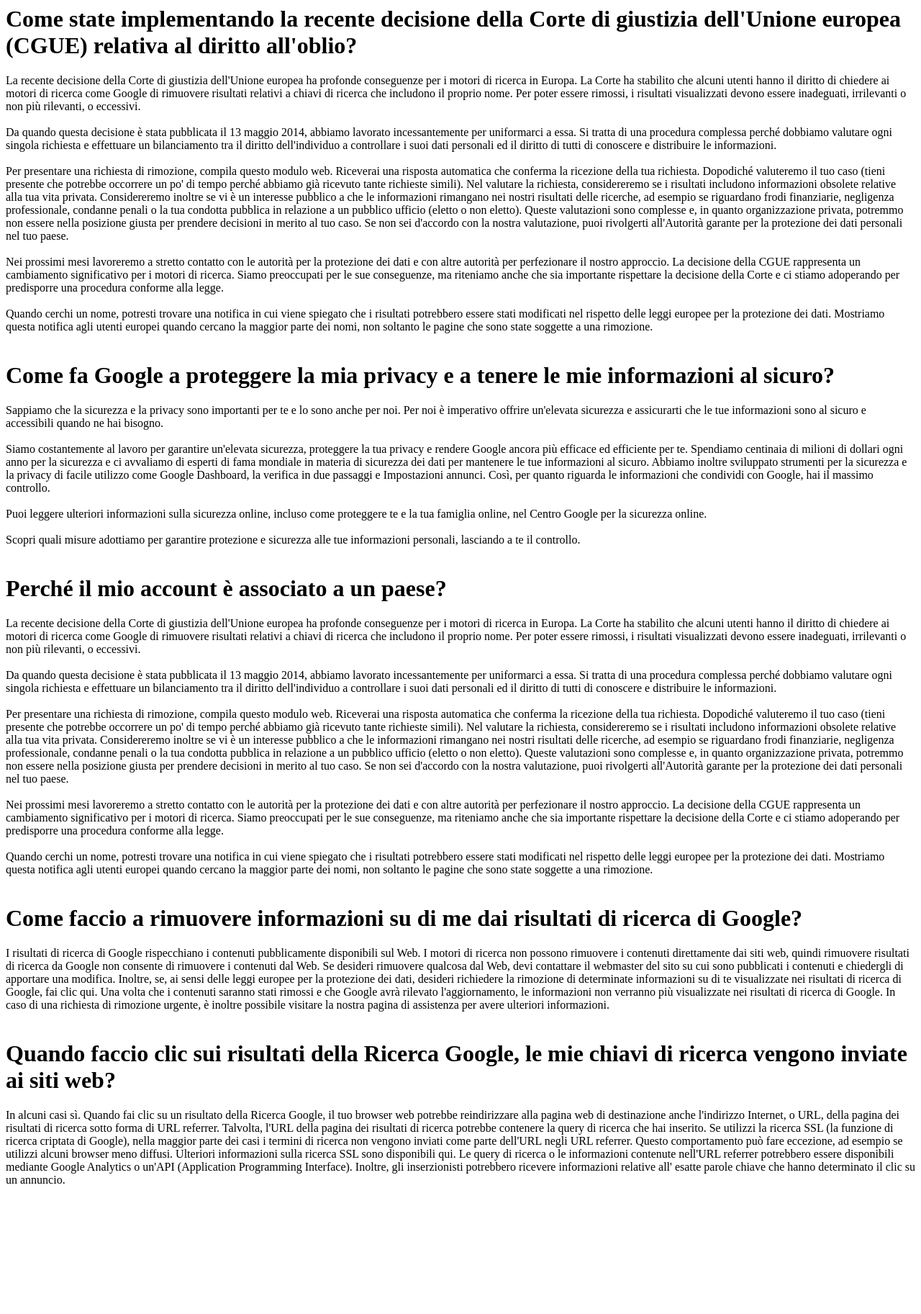
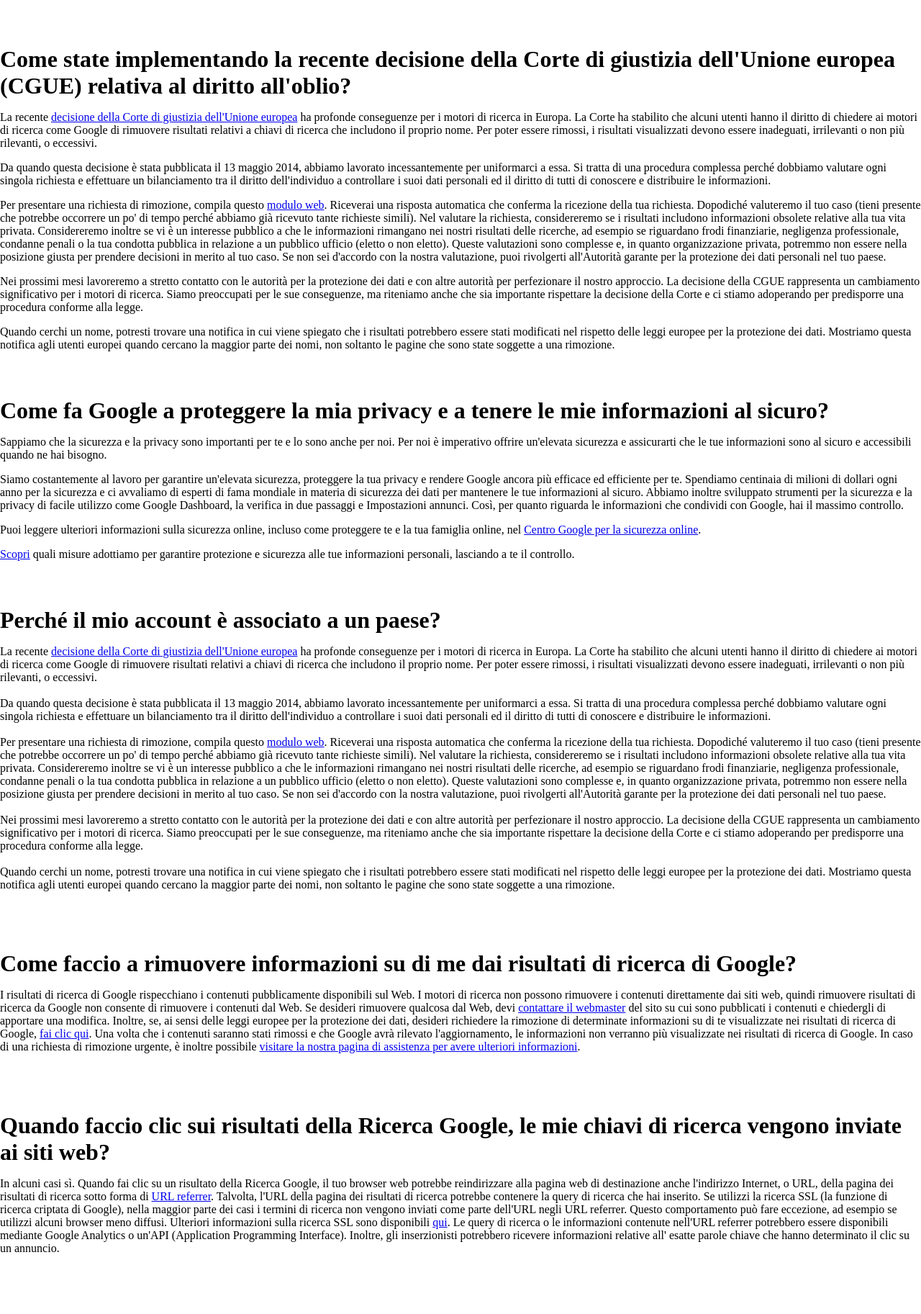
Before and after one commit to MGPasinetti/php-google-faq, a PHP site: page / in a window 1280 px wide. Shown: the whole page at 72% size. Before the commit the page ends 1644 px from the top, so only its background shows below. Run offline with PHP 8.4, Linux system fonts and the light colour scheme.

Commit message:
fixing with css

```diff
--- a/index.php
+++ b/index.php
@@ -5,15 +5,27 @@ Gestire il “Database” e la visualizzazione di queste domande e risposte con
 BONUS:
 Completare il resto della pagina. -->
 
+<!DOCTYPE html>
+<html lang="en">
+<head>
+    <meta charset="UTF-8">
+    <meta http-equiv="X-UA-Compatible" content="IE=edge">
+    <meta name="viewport" content="width=device-width, initial-scale=1.0">
+
+    <link rel="stylesheet" href="style.css">
+    <title>PHP Gogle FAQ</title>
+</head>
+<body>
+
 <?php
     $arrQandA = [
         [
             'Q' => "Come state implementando la recente decisione della Corte di giustizia dell'Unione europea (CGUE) relativa al diritto all'oblio?",
-            'A'=> "La recente <a>decisione della Corte di giustizia dell'Unione europea</a> ha profonde conseguenze per i motori di ricerca in Europa. La Corte ha stabilito che alcuni utenti hanno il diritto di chiedere ai motori di ricerca come Google di rimuovere risultati relativi a chiavi di ricerca che includono il proprio nome. Per poter essere rimossi, i risultati visualizzati devono essere inadeguati, irrilevanti o non più rilevanti, o eccessivi. <br><br>
-            Da quando questa decisione è stata pubblicata il 13 maggio 2014, abbiamo lavorato incessantemente per uniformarci a essa. Si tratta di una procedura complessa perché dobbiamo valutare ogni singola richiesta e effettuare un bilanciamento tra il diritto dell'individuo a controllare i suoi dati personali ed il diritto di tutti di conoscere e distribuire le informazioni. <br><br>
-            Per presentare una richiesta di rimozione, compila questo <a>modulo web<a>. Riceverai una risposta automatica che conferma la ricezione della tua richiesta. Dopodiché valuteremo il tuo caso (tieni presente che potrebbe occorrere un po' di tempo perché abbiamo già ricevuto tante richieste simili). Nel valutare la richiesta, considereremo se i risultati includono informazioni obsolete relative alla tua vita privata. Considereremo inoltre se vi è un interesse pubblico a che le informazioni rimangano nei nostri risultati delle ricerche, ad esempio se riguardano frodi finanziarie, negligenza professionale, condanne penali o la tua condotta pubblica in relazione a un pubblico ufficio (eletto o non eletto). Queste valutazioni sono complesse e, in quanto organizzazione privata, potremmo non essere nella posizione giusta per prendere decisioni in merito al tuo caso. Se non sei d'accordo con la nostra valutazione, puoi rivolgerti all'Autorità garante per la protezione dei dati personali nel tuo paese. <br><br>
-            Nei prossimi mesi lavoreremo a stretto contatto con le autorità per la protezione dei dati e con altre autorità per perfezionare il nostro approccio. La decisione della CGUE rappresenta un cambiamento significativo per i motori di ricerca. Siamo preoccupati per le sue conseguenze, ma riteniamo anche che sia importante rispettare la decisione della Corte e ci stiamo adoperando per predisporre una procedura conforme alla legge. <br><br>
-            Quando cerchi un nome, potresti trovare una notifica in cui viene spiegato che i risultati potrebbero essere stati modificati nel rispetto delle leggi europee per la protezione dei dati. Mostriamo questa notifica agli utenti europei quando cercano la maggior parte dei nomi, non soltanto le pagine che sono state soggette a una rimozione. <br><br>",
+            'A'=> "<p>La recente <a href='#'>decisione della Corte di giustizia dell'Unione europea</a> ha profonde conseguenze per i motori di ricerca in Europa. La Corte ha stabilito che alcuni utenti hanno il diritto di chiedere ai motori di ricerca come Google di rimuovere risultati relativi a chiavi di ricerca che includono il proprio nome. Per poter essere rimossi, i risultati visualizzati devono essere inadeguati, irrilevanti o non più rilevanti, o eccessivi.</p>
+            <p>Da quando questa decisione è stata pubblicata il 13 maggio 2014, abbiamo lavorato incessantemente per uniformarci a essa. Si tratta di una procedura complessa perché dobbiamo valutare ogni singola richiesta e effettuare un bilanciamento tra il diritto dell'individuo a controllare i suoi dati personali ed il diritto di tutti di conoscere e distribuire le informazioni.</p>
+            <p>Per presentare una richiesta di rimozione, compila questo <a href='#'>modulo web</a>. Riceverai una risposta automatica che conferma la ricezione della tua richiesta. Dopodiché valuteremo il tuo caso (tieni presente che potrebbe occorrere un po' di tempo perché abbiamo già ricevuto tante richieste simili). Nel valutare la richiesta, considereremo se i risultati includono informazioni obsolete relative alla tua vita privata. Considereremo inoltre se vi è un interesse pubblico a che le informazioni rimangano nei nostri risultati delle ricerche, ad esempio se riguardano frodi finanziarie, negligenza professionale, condanne penali o la tua condotta pubblica in relazione a un pubblico ufficio (eletto o non eletto). Queste valutazioni sono complesse e, in quanto organizzazione privata, potremmo non essere nella posizione giusta per prendere decisioni in merito al tuo caso. Se non sei d'accordo con la nostra valutazione, puoi rivolgerti all'Autorità garante per la protezione dei dati personali nel tuo paese.</p>
+            <p>Nei prossimi mesi lavoreremo a stretto contatto con le autorità per la protezione dei dati e con altre autorità per perfezionare il nostro approccio. La decisione della CGUE rappresenta un cambiamento significativo per i motori di ricerca. Siamo preoccupati per le sue conseguenze, ma riteniamo anche che sia importante rispettare la decisione della Corte e ci stiamo adoperando per predisporre una procedura conforme alla legge.</p>
+            <p>Quando cerchi un nome, potresti trovare una notifica in cui viene spiegato che i risultati potrebbero essere stati modificati nel rispetto delle leggi europee per la protezione dei dati. Mostriamo questa notifica agli utenti europei quando cercano la maggior parte dei nomi, non soltanto le pagine che sono state soggette a una rimozione.</p>",
             // 'subQandA' => [
             //     'subQ' => '',
             //     'subA' => ''
@@ -21,10 +33,10 @@ Completare il resto della pagina. -->
         ],
         [
             'Q' => "Come fa Google a proteggere la mia privacy e a tenere le mie informazioni al sicuro?",
-            'A'=> "Sappiamo che la sicurezza e la privacy sono importanti per te e lo sono anche per noi. Per noi è imperativo offrire un'elevata sicurezza e assicurarti che le tue informazioni sono al sicuro e accessibili quando ne hai bisogno. <br><br>
-            Siamo costantemente al lavoro per garantire un'elevata sicurezza, proteggere la tua privacy e rendere Google ancora più efficace ed efficiente per te. Spendiamo centinaia di milioni di dollari ogni anno per la sicurezza e ci avvaliamo di esperti di fama mondiale in materia di sicurezza dei dati per mantenere le tue informazioni al sicuro. Abbiamo inoltre sviluppato strumenti per la sicurezza e la privacy di facile utilizzo come Google Dashboard, la verifica in due passaggi e Impostazioni annunci. Così, per quanto riguarda le informazioni che condividi con Google, hai il massimo controllo. <br><br>
-            Puoi leggere ulteriori informazioni sulla sicurezza online, incluso come proteggere te e la tua famiglia online, nel <a>Centro Google per la sicurezza online.</a> <br><br>
-            <a>Scopri</a> quali misure adottiamo per garantire protezione e sicurezza alle tue informazioni personali, lasciando a te il controllo. <br><br>",
+            'A'=> "<p>Sappiamo che la sicurezza e la privacy sono importanti per te e lo sono anche per noi. Per noi è imperativo offrire un'elevata sicurezza e assicurarti che le tue informazioni sono al sicuro e accessibili quando ne hai bisogno.</p>
+            <p>Siamo costantemente al lavoro per garantire un'elevata sicurezza, proteggere la tua privacy e rendere Google ancora più efficace ed efficiente per te. Spendiamo centinaia di milioni di dollari ogni anno per la sicurezza e ci avvaliamo di esperti di fama mondiale in materia di sicurezza dei dati per mantenere le tue informazioni al sicuro. Abbiamo inoltre sviluppato strumenti per la sicurezza e la privacy di facile utilizzo come Google Dashboard, la verifica in due passaggi e Impostazioni annunci. Così, per quanto riguarda le informazioni che condividi con Google, hai il massimo controllo.</p>
+            <p>Puoi leggere ulteriori informazioni sulla sicurezza online, incluso come proteggere te e la tua famiglia online, nel <a href='#'>Centro Google per la sicurezza online</a>.</p>
+            <p><a href='#'>Scopri</a> quali misure adottiamo per garantire protezione e sicurezza alle tue informazioni personali, lasciando a te il controllo.</p>",
             // 'subQandA' => [
             //     'subQ' => '',
             //     'subA' => ''
@@ -32,9 +44,9 @@ Completare il resto della pagina. -->
         ],
         [
             'Q' => "Perché il mio account è associato a un paese?",
-            'A'=> "La recente <a>decisione della Corte di giustizia dell'Unione europea</a> ha profonde conseguenze per i motori di ricerca in Europa. La Corte ha stabilito che alcuni utenti hanno il diritto di chiedere ai motori di ricerca come Google di rimuovere risultati relativi a chiavi di ricerca che includono il proprio nome. Per poter essere rimossi, i risultati visualizzati devono essere inadeguati, irrilevanti o non più rilevanti, o eccessivi. <br><br>
+            'A'=> "La recente <a href='#'>decisione della Corte di giustizia dell'Unione europea</a> ha profonde conseguenze per i motori di ricerca in Europa. La Corte ha stabilito che alcuni utenti hanno il diritto di chiedere ai motori di ricerca come Google di rimuovere risultati relativi a chiavi di ricerca che includono il proprio nome. Per poter essere rimossi, i risultati visualizzati devono essere inadeguati, irrilevanti o non più rilevanti, o eccessivi. <br><br>
             Da quando questa decisione è stata pubblicata il 13 maggio 2014, abbiamo lavorato incessantemente per uniformarci a essa. Si tratta di una procedura complessa perché dobbiamo valutare ogni singola richiesta e effettuare un bilanciamento tra il diritto dell'individuo a controllare i suoi dati personali ed il diritto di tutti di conoscere e distribuire le informazioni. <br><br>
-            Per presentare una richiesta di rimozione, compila questo <a>modulo web<a>. Riceverai una risposta automatica che conferma la ricezione della tua richiesta. Dopodiché valuteremo il tuo caso (tieni presente che potrebbe occorrere un po' di tempo perché abbiamo già ricevuto tante richieste simili). Nel valutare la richiesta, considereremo se i risultati includono informazioni obsolete relative alla tua vita privata. Considereremo inoltre se vi è un interesse pubblico a che le informazioni rimangano nei nostri risultati delle ricerche, ad esempio se riguardano frodi finanziarie, negligenza professionale, condanne penali o la tua condotta pubblica in relazione a un pubblico ufficio (eletto o non eletto). Queste valutazioni sono complesse e, in quanto organizzazione privata, potremmo non essere nella posizione giusta per prendere decisioni in merito al tuo caso. Se non sei d'accordo con la nostra valutazione, puoi rivolgerti all'Autorità garante per la protezione dei dati personali nel tuo paese. <br><br>
+            Per presentare una richiesta di rimozione, compila questo <a href='#'>modulo web</a>. Riceverai una risposta automatica che conferma la ricezione della tua richiesta. Dopodiché valuteremo il tuo caso (tieni presente che potrebbe occorrere un po' di tempo perché abbiamo già ricevuto tante richieste simili). Nel valutare la richiesta, considereremo se i risultati includono informazioni obsolete relative alla tua vita privata. Considereremo inoltre se vi è un interesse pubblico a che le informazioni rimangano nei nostri risultati delle ricerche, ad esempio se riguardano frodi finanziarie, negligenza professionale, condanne penali o la tua condotta pubblica in relazione a un pubblico ufficio (eletto o non eletto). Queste valutazioni sono complesse e, in quanto organizzazione privata, potremmo non essere nella posizione giusta per prendere decisioni in merito al tuo caso. Se non sei d'accordo con la nostra valutazione, puoi rivolgerti all'Autorità garante per la protezione dei dati personali nel tuo paese. <br><br>
             Nei prossimi mesi lavoreremo a stretto contatto con le autorità per la protezione dei dati e con altre autorità per perfezionare il nostro approccio. La decisione della CGUE rappresenta un cambiamento significativo per i motori di ricerca. Siamo preoccupati per le sue conseguenze, ma riteniamo anche che sia importante rispettare la decisione della Corte e ci stiamo adoperando per predisporre una procedura conforme alla legge. <br><br>
             Quando cerchi un nome, potresti trovare una notifica in cui viene spiegato che i risultati potrebbero essere stati modificati nel rispetto delle leggi europee per la protezione dei dati. Mostriamo questa notifica agli utenti europei quando cercano la maggior parte dei nomi, non soltanto le pagine che sono state soggette a una rimozione. <br><br>",
             // 'subQandA' => [
@@ -44,7 +56,7 @@ Completare il resto della pagina. -->
         ],
         [
             'Q' => "Come faccio a rimuovere informazioni su di me dai risultati di ricerca di Google?",
-            'A'=> "I risultati di ricerca di Google rispecchiano i contenuti pubblicamente disponibili sul Web. I motori di ricerca non possono rimuovere i contenuti direttamente dai siti web, quindi rimuovere risultati di ricerca da Google non consente di rimuovere i contenuti dal Web. Se desideri rimuovere qualcosa dal Web, devi <a>contattare il webmaster</a> del sito su cui sono pubblicati i contenuti e chiedergli di apportare una modifica. Inoltre, se, ai sensi delle leggi europee per la protezione dei dati, desideri richiedere la rimozione di determinate informazioni su di te visualizzate nei risultati di ricerca di Google, <a>fai clic qui</a>. Una volta che i contenuti saranno stati rimossi e che Google avrà rilevato l'aggiornamento, le informazioni non verranno più visualizzate nei risultati di ricerca di Google. In caso di una richiesta di rimozione urgente, è inoltre possibile <a>visitare la nostra pagina di assistenza per avere ulteriori informazioni<a>.<br><br>",
+            'A'=> "I risultati di ricerca di Google rispecchiano i contenuti pubblicamente disponibili sul Web. I motori di ricerca non possono rimuovere i contenuti direttamente dai siti web, quindi rimuovere risultati di ricerca da Google non consente di rimuovere i contenuti dal Web. Se desideri rimuovere qualcosa dal Web, devi <a href='#'>contattare il webmaster</a> del sito su cui sono pubblicati i contenuti e chiedergli di apportare una modifica. Inoltre, se, ai sensi delle leggi europee per la protezione dei dati, desideri richiedere la rimozione di determinate informazioni su di te visualizzate nei risultati di ricerca di Google, <a href='#'>fai clic qui</a>. Una volta che i contenuti saranno stati rimossi e che Google avrà rilevato l'aggiornamento, le informazioni non verranno più visualizzate nei risultati di ricerca di Google. In caso di una richiesta di rimozione urgente, è inoltre possibile <a href='#'>visitare la nostra pagina di assistenza per avere ulteriori informazioni</a>.<br><br>",
             // 'subQandA' => [
             //     'subQ' => '',
             //     'subA' => ''
@@ -52,7 +64,7 @@ Completare il resto della pagina. -->
         ],
         [
             'Q' => "Quando faccio clic sui risultati della Ricerca Google, le mie chiavi di ricerca vengono inviate ai siti web?",
-            'A'=> "In alcuni casi sì. Quando fai clic su un risultato della Ricerca Google, il tuo browser web potrebbe reindirizzare alla pagina web di destinazione anche l'indirizzo Internet, o URL, della pagina dei risultati di ricerca sotto forma di <a>URL referrer</a>. Talvolta, l'URL della pagina dei risultati di ricerca potrebbe contenere la query di ricerca che hai inserito. Se utilizzi la ricerca SSL (la funzione di ricerca criptata di Google), nella maggior parte dei casi i termini di ricerca non vengono inviati come parte dell'URL negli URL referrer. Questo comportamento può fare eccezione, ad esempio se utilizzi alcuni browser meno diffusi. Ulteriori informazioni sulla ricerca SSL sono disponibili <a>qui</a>. Le query di ricerca o le informazioni contenute nell'URL referrer potrebbero essere disponibili mediante Google Analytics o un'API (Application Programming Interface). Inoltre, gli inserzionisti potrebbero ricevere informazioni relative all' esatte parole chiave che hanno determinato il clic su un annuncio. <br><br>",
+            'A'=> "In alcuni casi sì. Quando fai clic su un risultato della Ricerca Google, il tuo browser web potrebbe reindirizzare alla pagina web di destinazione anche l'indirizzo Internet, o URL, della pagina dei risultati di ricerca sotto forma di <a href='#'>URL referrer</a>. Talvolta, l'URL della pagina dei risultati di ricerca potrebbe contenere la query di ricerca che hai inserito. Se utilizzi la ricerca SSL (la funzione di ricerca criptata di Google), nella maggior parte dei casi i termini di ricerca non vengono inviati come parte dell'URL negli URL referrer. Questo comportamento può fare eccezione, ad esempio se utilizzi alcuni browser meno diffusi. Ulteriori informazioni sulla ricerca SSL sono disponibili <a href='#'>qui</a>. Le query di ricerca o le informazioni contenute nell'URL referrer potrebbero essere disponibili mediante Google Analytics o un'API (Application Programming Interface). Inoltre, gli inserzionisti potrebbero ricevere informazioni relative all' esatte parole chiave che hanno determinato il clic su un annuncio. <br><br>",
             // 'subQandA' => [
             //     'subQ' => '',
             //     'subA' => ''
@@ -71,15 +83,5 @@ Completare il resto della pagina. -->
     }
 ?>
 
-<!DOCTYPE html>
-<html lang="en">
-<head>
-    <meta charset="UTF-8">
-    <meta http-equiv="X-UA-Compatible" content="IE=edge">
-    <meta name="viewport" content="width=device-width, initial-scale=1.0">
-    <title>PHP Gogle FAQ</title>
-</head>
-<body>
-
 </body>
 </html>
--- /dev/null
+++ b/style.css
@@ -0,0 +1,18 @@
+* {
+    margin: 0;
+    padding: 0;
+    box-sizing: border-box;
+}
+
+body {
+    max-width: 1500px;
+    margin: 4rem auto;
+}
+
+h1 {
+    margin-top: 4rem;
+}
+
+p {
+    margin: 1rem 0;
+}
```
